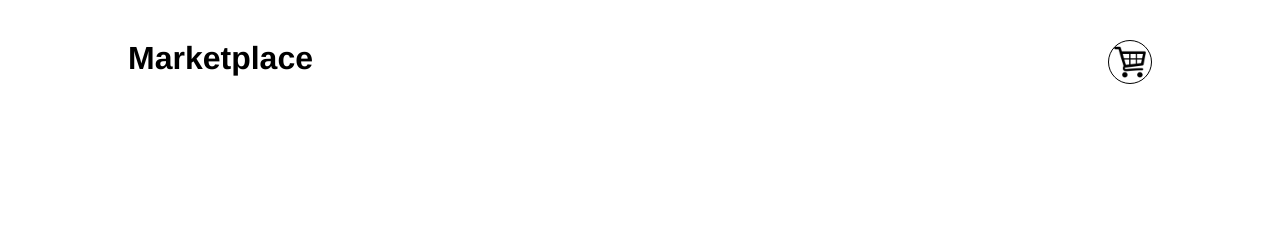
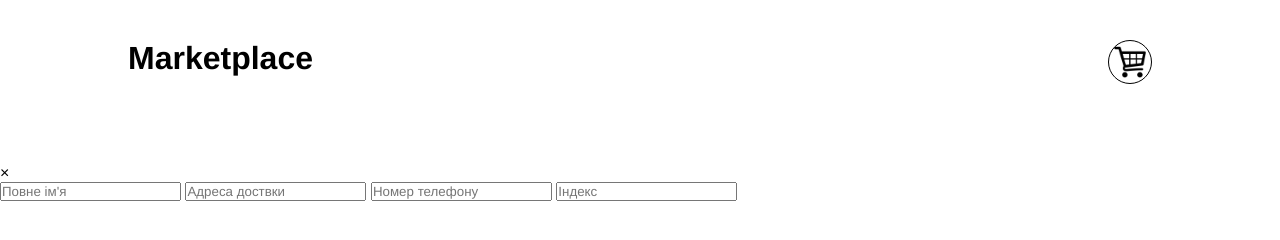
Before and after one commit to Mark1906/new-one, a plain HTML site: page index.html in a window 1280 px wide. Drawn offline with Linux system fonts and the light colour scheme; no server answers.

Commit message:
index.html

```diff
--- a/index.html
+++ b/index.html
@@ -25,7 +25,18 @@
         </div>
     </main>
     <div id="myModal" class="modal">
-        <div class="modal-content"
+        <div class="modal-content">
+            <span class="close">&times;</span>
+            <div id="order-block">
+            </div>
+            <form id="order-form">
+                <input type="text" name="name" placeholder="Повне ім'я" required>
+                <input type="text" name="address" placeholder="Адреса доствки" required>
+                <input type="text" name="phone" placeholder="Номер телефону" required>
+                <input type="text" name="post_number" placeholder="Індекс" required>
+                <h2
+            </form>
+        </div>
     </div>
 </body>
 <script src="js.js" defer></script>
```
